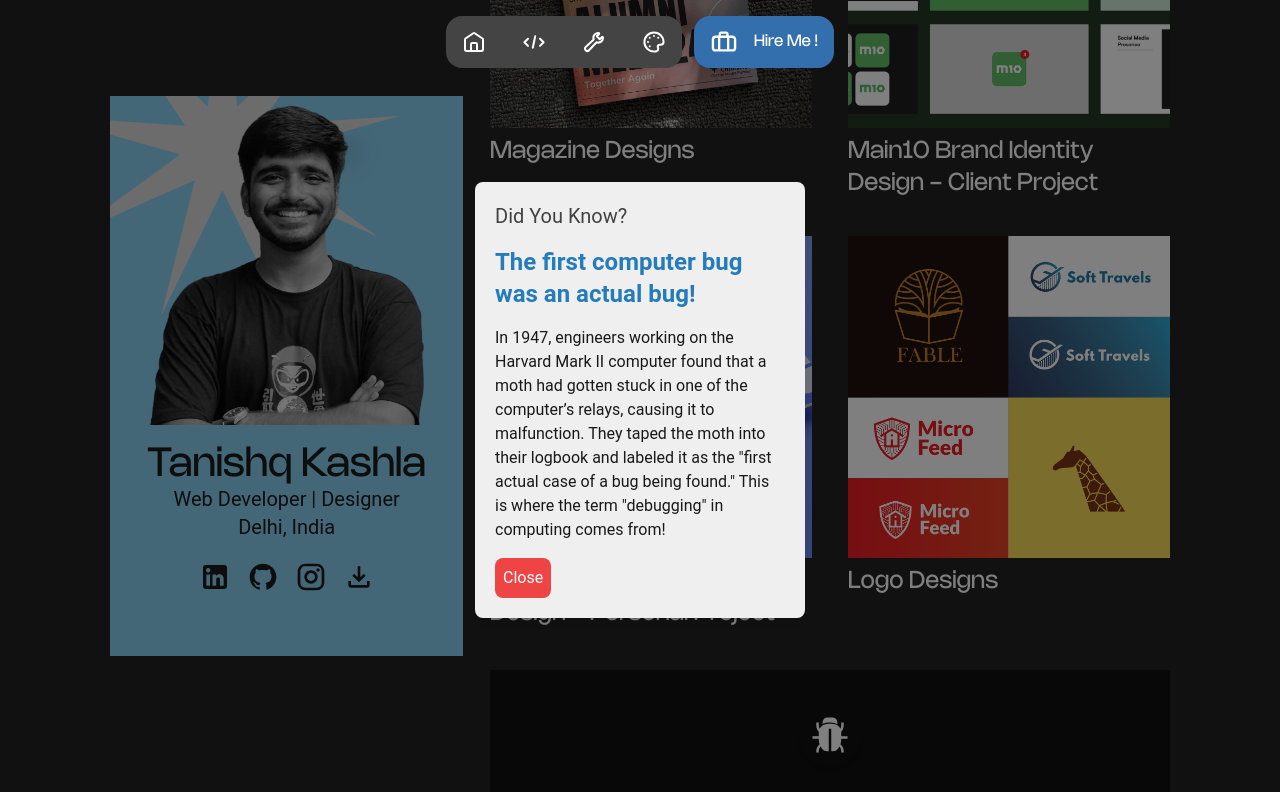
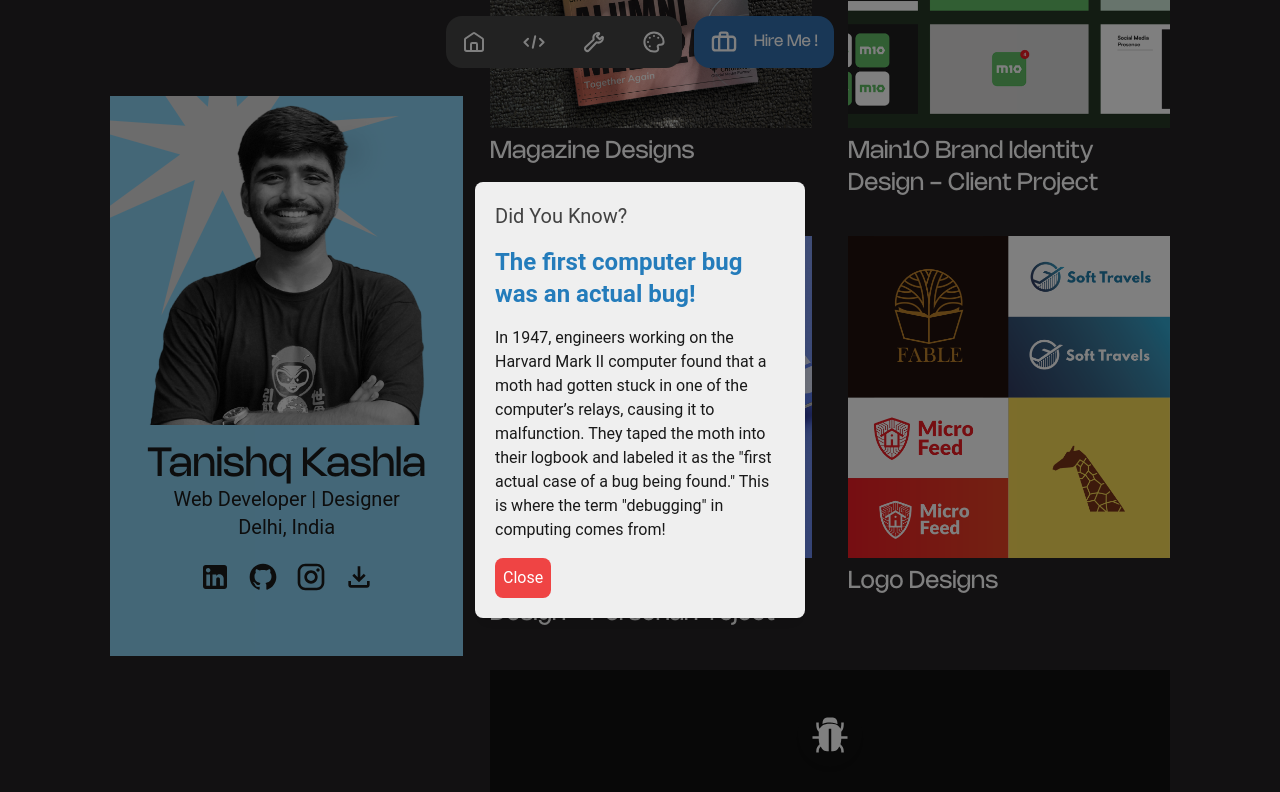
Before and after one commit to TanishqKashla/Dev-Tanishq, a Next.js app: page / in a window 1280 px wide. Both pictures are taken after a click on the button 830 px from the left and 3568 px from the top of the page. Shown: the part 2834-3626 px from the top of the page. Built offline with nearby package versions, Linux system fonts and the light colour scheme.

Commit message:
changed z index of easteregg pop up

```diff
--- a/src/app/components/EasterEgg.jsx
+++ b/src/app/components/EasterEgg.jsx
@@ -19,7 +19,7 @@ const EasterEgg = () => {
             </button>
 
             {isOpen && (
-                <div className='fixed font-roboto inset-0 flex items-center justify-center bg-black bg-opacity-50'>
+                <div className='z-50 fixed font-roboto inset-0 flex items-center justify-center bg-black bg-opacity-50'>
                     <div className='bg-[#efefef] w-[330px] p-5 rounded-lg shadow-lg'>
                         <h2 className='text-xl text-[#424242] mb-4'>Did You Know?</h2>
                         <h2 className='text-2xl text-[#247cbb] font-bold mb-4'>The first computer bug was an actual bug!</h2>
```
